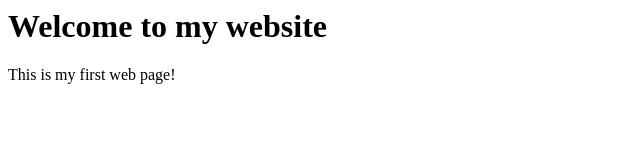
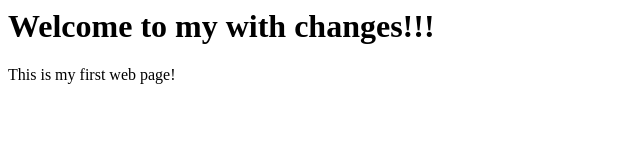
Before and after one commit to Fatimah0786/fatimah0786.github.io, a plain HTML site: page index.html in a window 1280 px wide. Shown: the whole page, without its empty margins (0-640 px from the left). Drawn offline with Linux system fonts and the light colour scheme.

Commit message:
with changes

```diff
--- a/index.html
+++ b/index.html
@@ -6,7 +6,7 @@
     <link rel="styelsheet" href="styles.css">
 </head>
 <body>
-    <h1>Welcome to my website</h1>
+    <h1>Welcome to my  with changes!!!</h1>
     <p>This is my first web page!</p>
 </body>
 </html>
```
